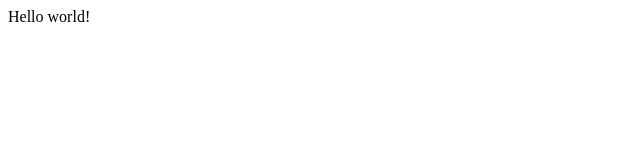
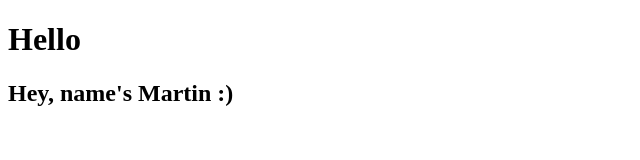
Before and after one commit to MartinGras95/titiandmartinblog, a Gatsby site: page / in a window 1280 px wide. Shown: the whole page, without its empty margins (0-640 px from the left). Built offline with nearby package versions, Linux system fonts and the light colour scheme; Gatsby itself is replaced by a stand-in of ours.

Commit message:
Initial Commit

```diff
--- a/src/pages/index.js
+++ b/src/pages/index.js
@@ -1,3 +1,12 @@
-import React from "react"
+import React from 'react'
 
-export default () => <div>Hello world!</div>
+const IndexPage = () => {
+    return(
+        <div>
+            <h1>Hello</h1>
+            <h2>Hey, name's Martin :)</h2>
+        </div>
+    )
+}
+
+export default IndexPage
```
